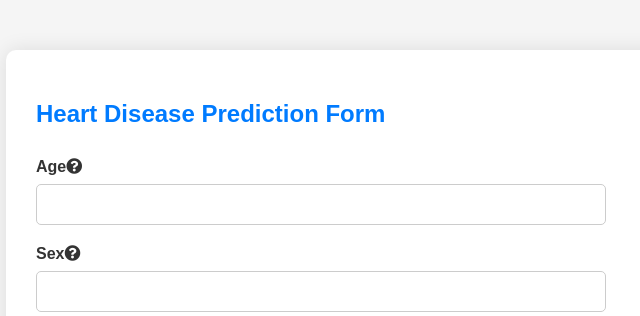
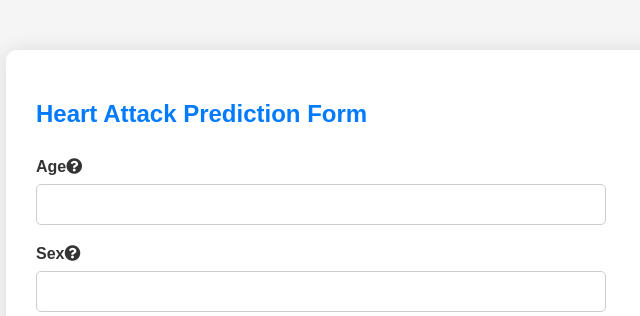
Before and after one commit to Bhavya-Nanavati/Health_Prognosis, a Flask app: page / in a window 1280 px wide. Shown: the top 316 px of the page, without its empty margins (304-944 px from the left). Run offline with Flask 3, Linux system fonts and the light colour scheme.

Commit message:
modified:   templates/index.html

```diff
--- a/templates/index.html
+++ b/templates/index.html
@@ -112,7 +112,7 @@ input[type="submit"]:hover {
 <body>
 
 <div class="container">
-  <h2>Heart Disease Prediction Form</h2>
+  <h2>Heart Attack Prediction Form</h2>
   <form method="post" action="/predict">
     <div class="form-row">
       <div class="form-group">
```
